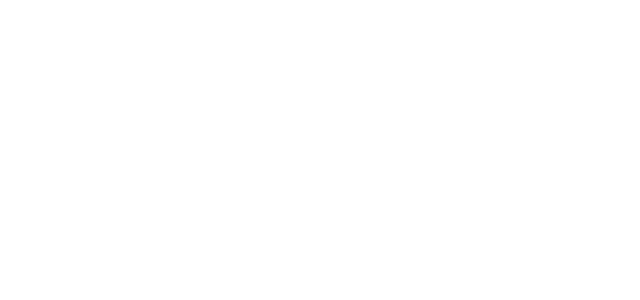
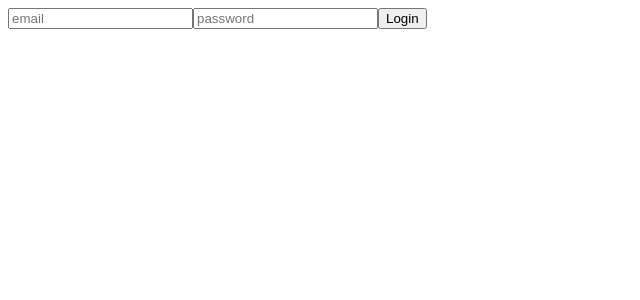
Before and after one commit to Raja-Ali11/JV-Agreement, a Next.js app: page / in a window 1280 px wide. Shown: the top 300 px of the page, without its empty margins (0-640 px from the left). Built offline with nearby package versions, Linux system fonts and the light colour scheme.

Commit message:
Updated file

```diff
--- a/app/auth/login.tsx
+++ b/app/auth/login.tsx
@@ -1,3 +1,4 @@
+'use client'
 import { useForm } from "react-hook-form";
 
 type LoginFormData={
@@ -7,13 +8,13 @@
 
 export default function Login(){
 
-    const{register,handlesubmit}=useForm<LoginFormData>();
+    const{register,handleSubmit} = useForm<LoginFormData>();
 
     const onSubmit = (data:LoginFormData)=>{
         console.log(data.email, data.password);
     };
 return(
-    <form onSubmit={handlesubmit(onSubmit)}>
+    <form onSubmit={handleSubmit(onSubmit)}>
 
         <input
         type="email"
--- a/app/page.tsx
+++ b/app/page.tsx
@@ -1,3 +1,7 @@
+import Login from "./auth/login";
+
 export default function Page() {
-  return null;
+  return(
+    <Login/>
+  )
 }
```
